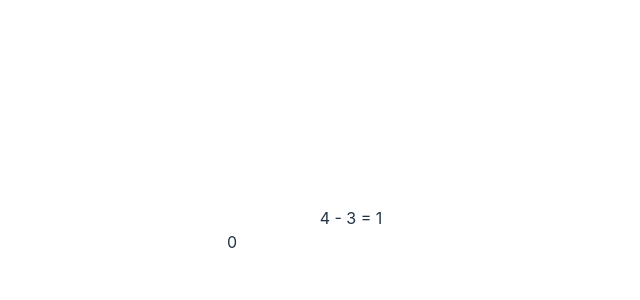
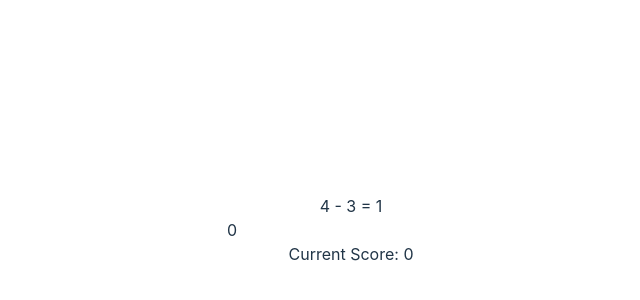
Before and after one commit to Zyransen/mental-maths, a React (Vite) app in the folder react-frontend/: page / in a window 1280 px wide. Shown: the part 170-470 px from the top of the page, without its empty margins (289-929 px from the left). Built offline with nearby package versions, Linux system fonts and the light colour scheme.

Commit message:
add score functionality
The users current score (streak of correct answers) is now shown.
Score is reset upon submission of an incorrect result by the user.

```diff
--- a/react-frontend/src/components/MathProblem.tsx
+++ b/react-frontend/src/components/MathProblem.tsx
@@ -3,6 +3,7 @@ import MathProblemGenerator from "../MathGeneration/MathProblemGenerator"
 
 function MathProblem() {
   const [userInput, setUserInput] = useState<number>(0)
+  const [score, setScore] = useState<number>(0)
   const [mathProblem, setMathProblem] = useState(MathProblemGenerator.generateProblem())
 
   function handleSubmitResult(e: React.FormEvent) {
@@ -10,8 +11,12 @@ function MathProblem() {
 
     if(userInput === mathProblem.result) {
       generateNewProblem()
+      // increase score, if correct result is submitted
+      setScore(score + 1)
       return
     }
+    // set score to 0, if the submitted result is incorrect
+    setScore(0)
   }
 
   function generateNewProblem() {
@@ -39,6 +44,9 @@ function MathProblem() {
           }}
         />
       </form>
+      <div>
+        Current Score: {score}
+      </div>
     </div>
   )
 }
```
